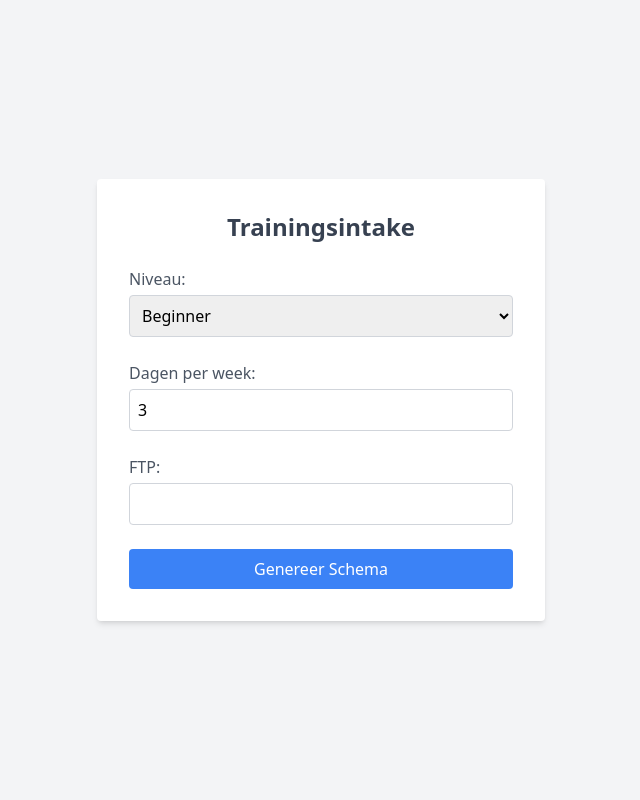
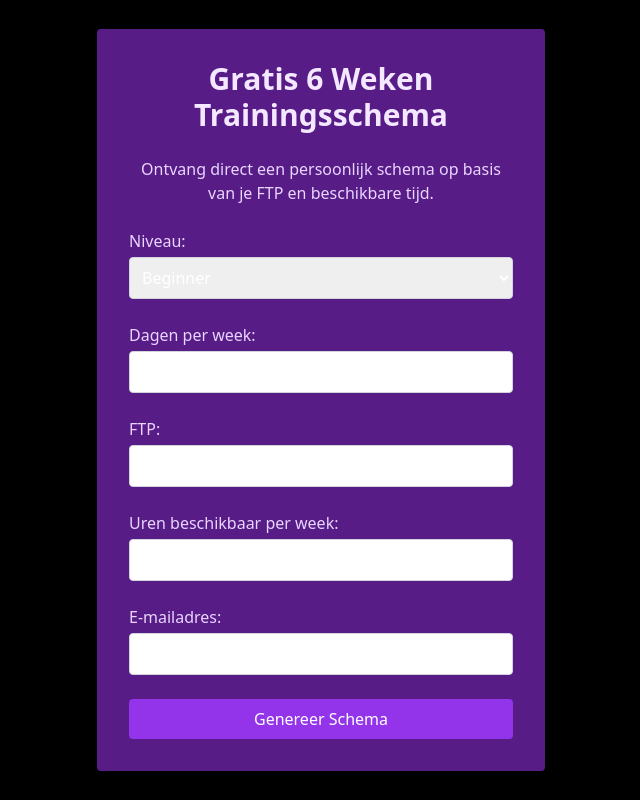
Before and after one commit to piekenverdienen/def-cyclo, a React (Vite) app: page / in a window 1280 px wide. Shown: the whole page, without its empty margins (319-959 px from the left). Built offline with nearby package versions, Linux system fonts and the light colour scheme; the HTML template or start-up script is replaced by a standard one.

Commit message:
Improve intake form and schedule

```diff
--- a/src/SchemaView.jsx
+++ b/src/SchemaView.jsx
@@ -1,31 +1,141 @@
-function generateSchema({ level, days, ftp }) {
-  const planByLevel = {
-    beginner: [
+function totalMinutes(blocks) {
+  return blocks.reduce((sum, b) => {
+    if (b.type === 'interval') {
+      return sum + b.repeats * (b.minutes + b.rest);
+    }
+    return sum + b.minutes;
+  }, 0);
+}
+
+function calculateTss(blocks, ftp) {
+  let tss = 0;
+  blocks.forEach((b) => {
+    const add = (min, factor) => {
+      tss += (min / 60) * factor * factor * 100;
+    };
+    if (b.type === 'interval') {
+      for (let i = 0; i < b.repeats; i++) {
+        add(b.minutes, b.factor);
+        add(b.rest, b.restFactor);
+      }
+    } else if (b.type === 'ramp') {
+      const avg = (b.startFactor + b.endFactor) / 2;
+      add(b.minutes, avg);
+    } else {
+      add(b.minutes, b.factor);
+    }
+  });
+  return Math.round(tss);
+}
+
+function scaleBlocks(blocks, target) {
+  const base = totalMinutes(blocks);
+  const ratio = target / base;
+  return blocks.map((b) => {
+    const scaled = { ...b };
+    scaled.minutes = Math.round(b.minutes * ratio);
+    if (b.rest) scaled.rest = Math.round(b.rest * ratio);
+    return scaled;
+  });
+}
+
+function generateSchema({ level, days, ftp, hours }) {
+  const plans = {
+    beginner: {
+      endurance: [
         { type: 'warmup', minutes: 10, factor: 0.55 },
-      { type: 'endurance', minutes: 30, factor: 0.65 },
+        { type: 'endurance', minutes: 40, factor: 0.65 },
         { type: 'cooldown', minutes: 5, factor: 0.5 },
       ],
-    intermediate: [
-      { type: 'warmup', minutes: 10, factor: 0.6 },
-      { type: 'interval', minutes: 5, factor: 1.05, repeats: 4, rest: 3, restFactor: 0.6 },
+      tempo: [
+        { type: 'warmup', minutes: 10, factor: 0.55 },
+        { type: 'tempo', minutes: 20, factor: 0.85 },
         { type: 'cooldown', minutes: 5, factor: 0.5 },
       ],
-    advanced: [
-      { type: 'warmup', minutes: 10, factor: 0.65 },
-      { type: 'interval', minutes: 6, factor: 1.1, repeats: 5, rest: 3, restFactor: 0.6 },
+      steigering: [
+        { type: 'warmup', minutes: 10, factor: 0.55 },
+        { type: 'ramp', minutes: 15, startFactor: 0.7, endFactor: 1.0 },
         { type: 'cooldown', minutes: 5, factor: 0.5 },
       ],
+      vo2max: [
+        { type: 'warmup', minutes: 10, factor: 0.55 },
+        { type: 'interval', minutes: 3, factor: 1.2, repeats: 5, rest: 3, restFactor: 0.55 },
+        { type: 'cooldown', minutes: 5, factor: 0.5 },
+      ],
+    },
+    intermediate: {
+      endurance: [
+        { type: 'warmup', minutes: 10, factor: 0.6 },
+        { type: 'endurance', minutes: 50, factor: 0.7 },
+        { type: 'cooldown', minutes: 5, factor: 0.5 },
+      ],
+      tempo: [
+        { type: 'warmup', minutes: 10, factor: 0.6 },
+        { type: 'tempo', minutes: 30, factor: 0.88 },
+        { type: 'cooldown', minutes: 5, factor: 0.5 },
+      ],
+      steigering: [
+        { type: 'warmup', minutes: 10, factor: 0.6 },
+        { type: 'ramp', minutes: 20, startFactor: 0.75, endFactor: 1.05 },
+        { type: 'cooldown', minutes: 5, factor: 0.5 },
+      ],
+      vo2max: [
+        { type: 'warmup', minutes: 10, factor: 0.6 },
+        { type: 'interval', minutes: 3, factor: 1.25, repeats: 6, rest: 3, restFactor: 0.6 },
+        { type: 'cooldown', minutes: 5, factor: 0.5 },
+      ],
+    },
+    advanced: {
+      endurance: [
+        { type: 'warmup', minutes: 10, factor: 0.65 },
+        { type: 'endurance', minutes: 60, factor: 0.75 },
+        { type: 'cooldown', minutes: 5, factor: 0.5 },
+      ],
+      tempo: [
+        { type: 'warmup', minutes: 10, factor: 0.65 },
+        { type: 'tempo', minutes: 40, factor: 0.9 },
+        { type: 'cooldown', minutes: 5, factor: 0.5 },
+      ],
+      steigering: [
+        { type: 'warmup', minutes: 10, factor: 0.65 },
+        { type: 'ramp', minutes: 25, startFactor: 0.8, endFactor: 1.1 },
+        { type: 'cooldown', minutes: 5, factor: 0.5 },
+      ],
+      vo2max: [
+        { type: 'warmup', minutes: 10, factor: 0.65 },
+        { type: 'interval', minutes: 4, factor: 1.3, repeats: 6, rest: 3, restFactor: 0.6 },
+        { type: 'cooldown', minutes: 5, factor: 0.5 },
+      ],
+    },
   };
 
+  const sessionMinutes = Math.round((hours * 60) / days);
+  const hiSessions = Math.max(1, Math.round(days * 0.2));
+  const hiTypes = ['vo2max', 'tempo', 'steigerung'];
+  let hiIndex = 0;
+  const titles = {
+    endurance: 'Duurtraining',
+    tempo: 'Tempo-training',
+    steigering: 'Steigerung',
+    vo2max: 'VO2max',
+  };
   const schema = [];
-  for (let i = 0; i < days; i++) {
-    const baseBlocks = planByLevel[level];
+
+  for (let week = 1; week <= 6; week++) {
+    for (let d = 1; d <= days; d++) {
+      const highIntensity = d <= hiSessions;
+      const type = highIntensity ? hiTypes[hiIndex++ % hiTypes.length] : 'endurance';
+      const base = plans[level][type];
+      const blocks = scaleBlocks(base, sessionMinutes);
       schema.push({
-      day: `Dag ${i + 1}`,
-      title: `Trainingsblok ${i + 1}`,
-      blocks: baseBlocks,
+        day: `Week ${week} - Dag ${d}`,
+        title: titles[type],
+        blocks,
+        tss: calculateTss(blocks, ftp),
       });
     }
+  }
+
   return schema;
 }
 
@@ -94,30 +204,32 @@ export default function SchemaView({ intake, onUpdateFtp }) {
   const schema = generateSchema(intake);
 
   return (
-    <div className="min-h-screen bg-gray-100 p-6">
-      <div className="max-w-3xl mx-auto bg-white shadow rounded-lg p-6 space-y-6">
-        <h1 className="text-3xl font-bold text-gray-800">Trainingsschema</h1>
-        <p className="text-gray-600">
-          Niveau: <strong>{intake.level}</strong> · Dagen/week: <strong>{intake.days}</strong> · FTP: <strong>{intake.ftp} watt</strong>
+    <div className="min-h-screen bg-black p-6">
+      <div className="max-w-3xl mx-auto bg-purple-900 text-white shadow rounded-lg p-6 space-y-6">
+        <h1 className="text-3xl font-bold">Trainingsschema</h1>
+        <p className="text-purple-200">
+          Niveau: <strong>{intake.level}</strong> · Dagen/week: <strong>{intake.days}</strong> · Uren/week: <strong>{intake.hours}</strong> · FTP: <strong>{intake.ftp} watt</strong>
         </p>
 
         <div className="grid gap-4">
           {schema.map((item, index) => (
-            <div key={index} className="bg-blue-50 p-4 rounded shadow-sm border border-blue-200">
-              <h2 className="text-xl font-semibold text-blue-800">{item.day}</h2>
-              <p className="text-gray-700 mb-2">Trainingsvorm: <strong>{item.title}</strong></p>
-              <ul className="list-disc ml-5 text-gray-600">
+            <div key={index} className="bg-purple-800 p-4 rounded shadow-sm border border-purple-700">
+              <h2 className="text-xl font-semibold text-purple-100">{item.day}</h2>
+              <p className="text-purple-200 mb-2">Trainingsvorm: <strong>{item.title}</strong> · TSS: <strong>{item.tss}</strong></p>
+              <ul className="list-disc ml-5 text-gray-200">
                 {item.blocks.map((b, i) => (
                   <li key={i}>
                     {b.type === 'interval'
                       ? `${b.repeats}x ${b.minutes} min @ ${Math.round(intake.ftp * b.factor)} watt + ${b.rest} min rust @ ${Math.round(intake.ftp * b.restFactor)} watt`
+                      : b.type === 'ramp'
+                      ? `${b.minutes} min oplopend van ${Math.round(intake.ftp * b.startFactor)} tot ${Math.round(intake.ftp * b.endFactor)} watt`
                       : `${b.minutes} min @ ${Math.round(intake.ftp * b.factor)} watt (${b.type})`}
                   </li>
                 ))}
               </ul>
               <button
                 onClick={() => downloadTcx(item.title, item.blocks, intake.ftp)}
-                className="mt-3 inline-block bg-green-600 text-white px-4 py-2 rounded hover:bg-green-700"
+                className="mt-3 inline-block bg-purple-600 text-white px-4 py-2 rounded hover:bg-purple-700"
               >
                 Download .TCX
               </button>
@@ -126,7 +238,7 @@ export default function SchemaView({ intake, onUpdateFtp }) {
         </div>
 
         <div className="pt-4">
-          <label className="block text-gray-700 font-medium mb-1">Update je FTP:</label>
+          <label className="block text-purple-200 font-medium mb-1">Update je FTP:</label>
           <input
             type="number"
             className="w-full border border-gray-300 p-2 rounded"
--- a/src/TrainingIntake.jsx
+++ b/src/TrainingIntake.jsx
@@ -4,23 +4,39 @@ export default function TrainingIntake({ onComplete }) {
   const [level, setLevel] = useState('beginner');
   const [days, setDays] = useState(3);
   const [ftp, setFtp] = useState('');
+  const [hours, setHours] = useState('');
+  const [email, setEmail] = useState('');
 
   const handleSubmit = (e) => {
     e.preventDefault();
     const parsedFtp = parseInt(ftp);
-    onComplete({ level, days, ftp: isNaN(parsedFtp) ? 200 : parsedFtp });
+    const parsedHours = parseFloat(hours);
+    if (!email) {
+      alert('E-mailadres is verplicht');
+      return;
+    }
+    onComplete({
+      level,
+      days,
+      hours: isNaN(parsedHours) ? 5 : parsedHours,
+      ftp: isNaN(parsedFtp) ? 200 : parsedFtp,
+      email,
+    });
   };
 
   return (
-    <div className="min-h-screen flex items-center justify-center bg-gray-100">
+    <div className="min-h-screen flex items-center justify-center bg-black">
       <form
         onSubmit={handleSubmit}
-        className="bg-white p-8 rounded shadow-md w-full max-w-md space-y-6"
+        className="bg-purple-900 text-white p-8 rounded shadow-md w-full max-w-md space-y-6"
       >
-        <h2 className="text-2xl font-bold text-center text-gray-700">Trainingsintake</h2>
+        <h1 className="text-3xl font-bold text-center text-purple-100">Gratis 6 Weken Trainingsschema</h1>
+        <p className="text-center text-purple-200">
+          Ontvang direct een persoonlijk schema op basis van je FTP en beschikbare tijd.
+        </p>
 
         <div>
-          <label className="block text-gray-600 mb-1">Niveau:</label>
+          <label className="block text-purple-200 mb-1">Niveau:</label>
           <select
             value={level}
             onChange={(e) => setLevel(e.target.value)}
@@ -33,7 +49,7 @@ export default function TrainingIntake({ onComplete }) {
         </div>
 
         <div>
-          <label className="block text-gray-600 mb-1">Dagen per week:</label>
+          <label className="block text-purple-200 mb-1">Dagen per week:</label>
           <input
             type="number"
             value={days}
@@ -45,7 +61,7 @@ export default function TrainingIntake({ onComplete }) {
         </div>
 
         <div>
-          <label className="block text-gray-600 mb-1">FTP:</label>
+          <label className="block text-purple-200 mb-1">FTP:</label>
           <input
             type="number"
             value={ftp}
@@ -54,9 +70,32 @@ export default function TrainingIntake({ onComplete }) {
           />
         </div>
 
+        <div>
+          <label className="block text-purple-200 mb-1">Uren beschikbaar per week:</label>
+          <input
+            type="number"
+            value={hours}
+            onChange={(e) => setHours(e.target.value)}
+            className="w-full border border-gray-300 p-2 rounded"
+            min="1"
+            step="0.5"
+          />
+        </div>
+
+        <div>
+          <label className="block text-purple-200 mb-1">E-mailadres:</label>
+          <input
+            type="email"
+            value={email}
+            onChange={(e) => setEmail(e.target.value)}
+            className="w-full border border-gray-300 p-2 rounded"
+            required
+          />
+        </div>
+
         <button
           type="submit"
-          className="w-full bg-blue-500 text-white py-2 px-4 rounded hover:bg-blue-600"
+          className="w-full bg-purple-600 text-white py-2 px-4 rounded hover:bg-purple-700"
         >
           Genereer Schema
         </button>
```
Lines whose indentation alone changed are shown as unchanged.
